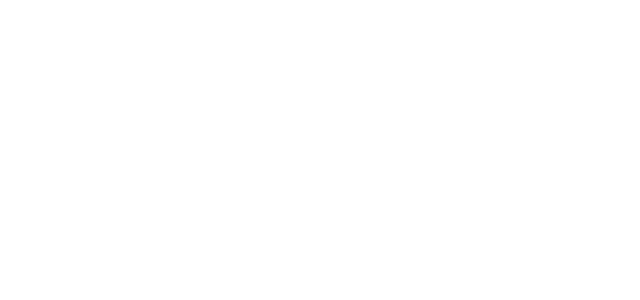
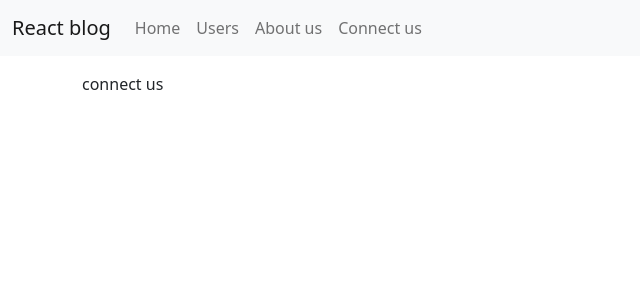
Before and after one commit to alirezakasirzare/react-static-blog, a React (Create React App) app: page /connect-us in a window 1280 px wide. Before the commit this address had no page. Shown: the top 300 px of the page, without its empty margins (0-640 px from the left). Built offline with nearby package versions, Linux system fonts and the light colour scheme.

Commit message:
create routes

```diff
--- a/src/App.jsx
+++ b/src/App.jsx
@@ -1,10 +1,16 @@
 import { Routes, Route } from 'react-router-dom';
 import Home from './views/Home';
+import Users from './views/Users';
+import AboutUs from './views/AboutUs';
+import ConnectUs from './views/ConnectUs';
 
 function App() {
   return (
     <Routes>
       <Route path="/" element={<Home />} />
+      <Route path="/users" element={<Users />} />
+      <Route path="/about-us" element={<AboutUs />} />
+      <Route path="/connect-us" element={<ConnectUs />} />
     </Routes>
   );
 }
--- a/src/layouts/Default.jsx
+++ b/src/layouts/Default.jsx
@@ -1,30 +1,50 @@
 import { Link } from 'react-router-dom';
 
 function Default({ children }) {
+  // navigation routes
+  const navRoutes = [
+    {
+      text: 'Home',
+      path: '/',
+    },
+    {
+      text: 'Users',
+      path: '/users',
+    },
+    {
+      text: 'About us',
+      path: '/about-us',
+    },
+    {
+      text: 'Connect us',
+      path: '/connect-us',
+    },
+  ];
+
   return (
     <>
-      <header>
+      <header className="mb-3">
         <nav className="navbar navbar-expand-lg bg-light">
           <div className="container-fluid">
             <Link className="navbar-brand" to="/">
               React blog
             </Link>
+            {/* navigation links */}
             <ul className="navbar-nav me-auto mb-2 mb-lg-0">
-              <li className="nav-item">
-                <Link className="nav-link" to="/salam">
-                  route 1
-                </Link>
-              </li>
-              <li className="nav-item">
-                <Link className="nav-link" to="/salam">
-                  route 1
-                </Link>
-              </li>
+              {navRoutes.map((route) => {
+                return (
+                  <li className="nav-item">
+                    <Link className="nav-link" to={route.path}>
+                      {route.text}
+                    </Link>
+                  </li>
+                );
+              })}
             </ul>
           </div>
         </nav>
       </header>
-      <main>{children}</main>
+      <main className="container">{children}</main>
     </>
   );
 }
--- /dev/null
+++ b/src/views/AboutUs.jsx
@@ -0,0 +1,7 @@
+import Default from '../layouts/Default';
+
+function Home() {
+  return <Default>about us</Default>;
+}
+
+export default Home;
--- /dev/null
+++ b/src/views/ConnectUs.jsx
@@ -0,0 +1,7 @@
+import Default from '../layouts/Default';
+
+function Home() {
+  return <Default>connect us</Default>;
+}
+
+export default Home;
--- /dev/null
+++ b/src/views/Users.jsx
@@ -0,0 +1,7 @@
+import Default from '../layouts/Default';
+
+function Home() {
+  return <Default>users</Default>;
+}
+
+export default Home;
```
